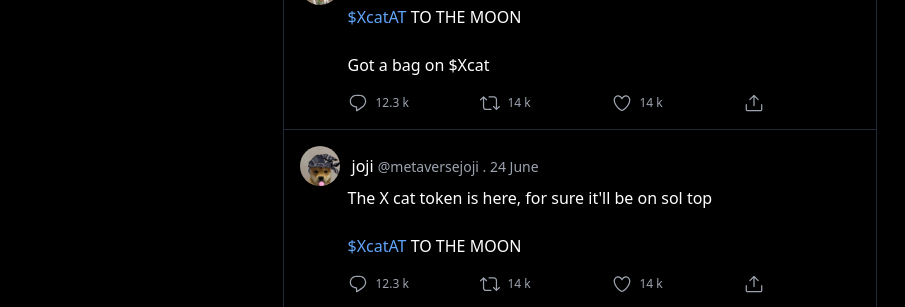
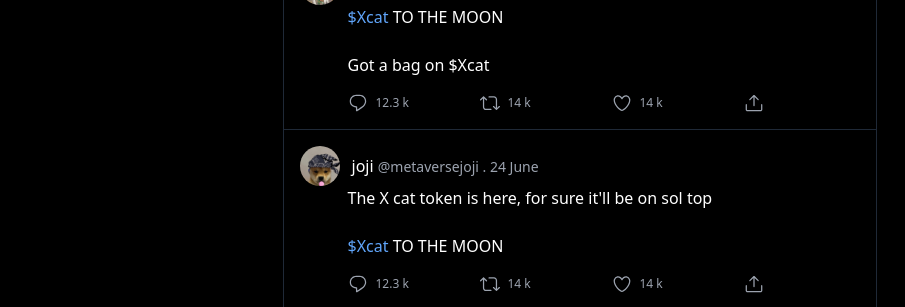
Before and after one commit to Yu-Zhong007/X-Cat, a plain HTML site: page index.html in a window 1280 px wide. Shown: the part 788-1095 px from the top of the page, 0-905 px from the left. Drawn offline with nearby package versions, Linux system fonts and the light colour scheme.

Commit message:
Update index.html

```diff
--- a/index.html
+++ b/index.html
@@ -342,7 +342,7 @@
 
                   <div class="pl-16">
                     <p class="text-base width-auto font-medium text-white flex-shrink">
-                      <a href="#" class="text-blue-400">$XcatAT</a> TO THE MOON
+                      <a href="#" class="text-blue-400">$Xcat</a> TO THE MOON
                       <br>
                       <br>
                       Got a bag on $Xcat
@@ -431,7 +431,7 @@
                       The X cat token is here, for sure it'll be on sol top
                       <br>
                       <br>
-                      <a href="#" class="text-blue-400">$XcatAT</a> TO THE MOON
+                      <a href="#" class="text-blue-400">$Xcat</a> TO THE MOON
                     </p>
 
                     <!-- <div class="md:flex-shrink pr-6 pt-3">
```
